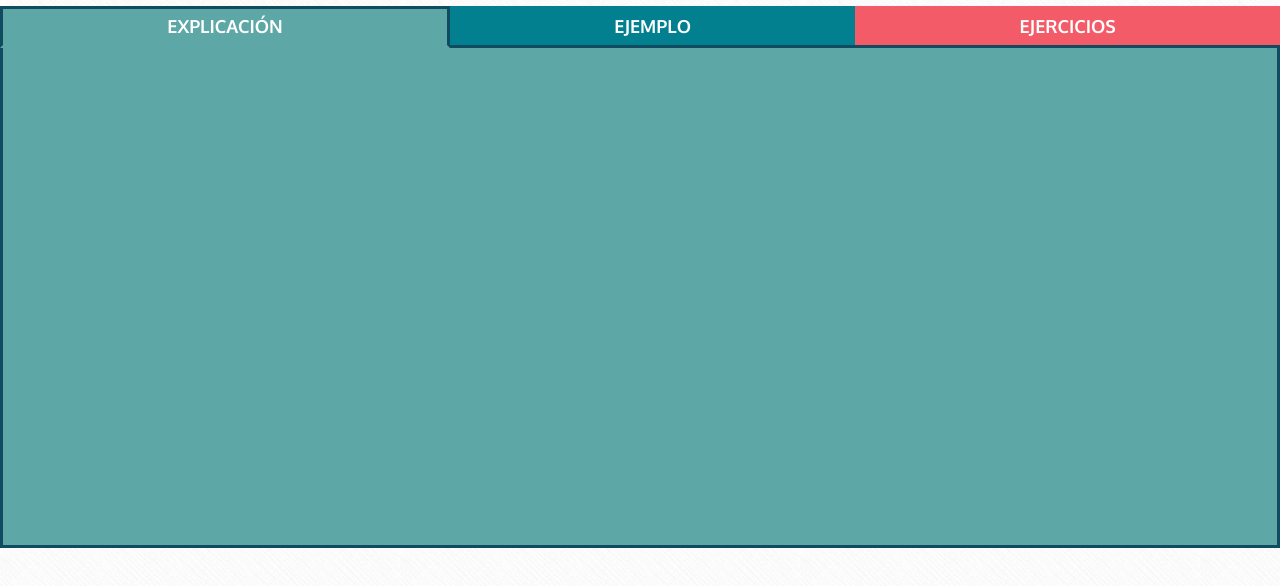
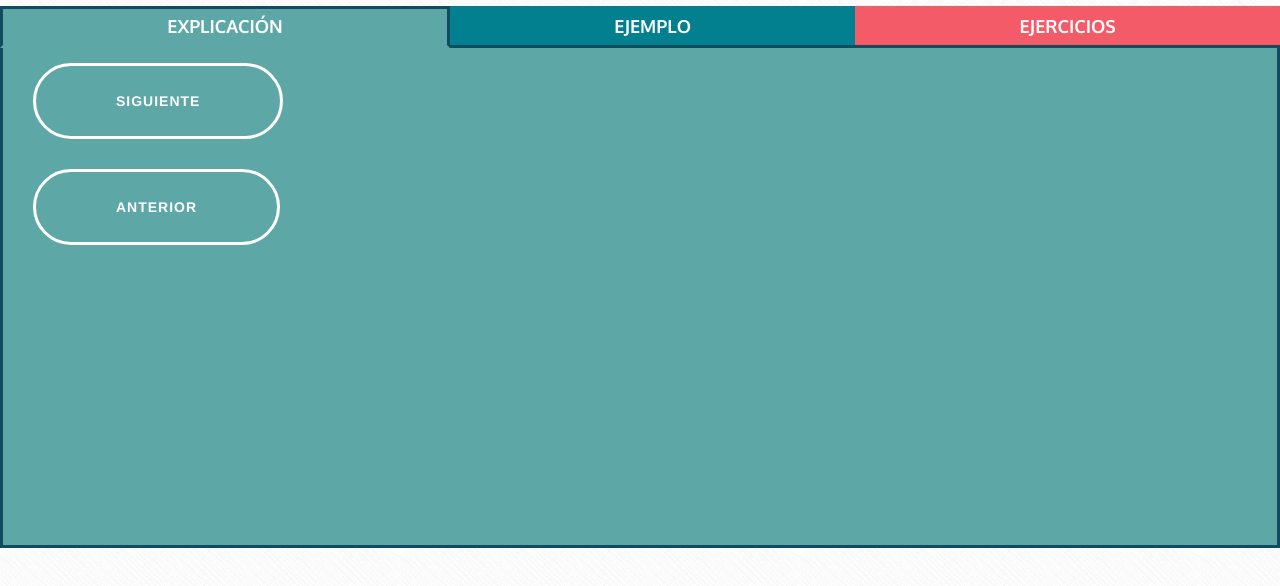
Before and after one commit to yossely/Aplicacion-Web-Para-el-Autoaprendizaje-Basico-de-Lenguaje-C, a website: page dist/main.html in a window 1280 px wide. Shown: the part 102-688 px from the top of the page. Drawn offline with Linux system fonts and the light colour scheme; files whose address does not match are found by name.

Commit message:
Creados los botones 'Siguiente' y 'Anterior' para navegar en la explicación

```diff
--- a/source/sass/_variables.scss
+++ b/source/sass/_variables.scss
@@ -20,6 +20,16 @@
 	src: url('../fonts/Source_Sans_Pro/SourceSansPro-Semibold.ttf');
 }
 
+@font-face {
+	font-family: 'fontawesome';
+	src:url('../fonts/font-awesome/FontAwesome.otf');
+	src:url('../fonts/font-awesome/fontawesome-webfont.eot?#iefix') format('embedded-opentype'),
+		url('../fonts/font-awesome/fontawesome-webfont.woff') format('woff'),
+		url('../fonts/font-awesome/fontawesome-webfont.ttf') format('truetype'),
+		url('../fonts/font-awesome/fontawesome-webfont.svg#icomoon') format('svg');
+	font-weight: normal;
+	font-style: normal;
+}
 
 /* Color palette */
 $color_1NavyBlue: #114B5F;
--- a/source/sass/styles.scss
+++ b/source/sass/styles.scss
@@ -3,6 +3,7 @@
 
 
 $color_explanation: #5da7a6;
+$color_explanation_darker: #4A8685;
 
 .unit-title {
 	font-family: $font_title;
@@ -18,6 +19,7 @@ $color_explanation: #5da7a6;
 }
 
 
+/* Sections style tabs */
 .nav-justified.sections > li > a,
 .nav-justified.sections > li > a:hover,
 .nav-justified.sections > li > a:focus {
@@ -83,3 +85,114 @@ $color_explanation: #5da7a6;
 		background-color: $color_5Magenta;
 	}
 }
+
+
+/* Buttons 'Next' and 'Previous' inside explanation*/
+
+/* General button style (reset) */
+.btn-explanation {
+	border: none;
+	font-family: inherit;
+	font-size: inherit;
+	color: inherit;
+	background: none;
+	cursor: pointer;
+	padding: 25px 80px;
+	display: inline-block;
+	margin: 15px 30px;
+	text-transform: uppercase;
+	letter-spacing: 1px;
+	font-weight: 700;
+	outline: none;
+	position: relative;
+	-webkit-transition: all 0.3s;
+	-moz-transition: all 0.3s;
+	transition: all 0.3s;
+}
+
+.btn-explanation:after {
+	content: '';
+	position: absolute;
+	z-index: -1;
+	-webkit-transition: all 0.3s;
+	-moz-transition: all 0.3s;
+	transition: all 0.3s;
+}
+
+/* Pseudo elements for icons */
+.btn-explanation:before {
+	font-family: 'fontawesome';
+	speak: none;
+	font-style: normal;
+	font-weight: normal;
+	font-variant: normal;
+	text-transform: none;
+	line-height: 1;
+	position: relative;
+	-webkit-font-smoothing: antialiased;
+}
+
+.icon-arrow-right:before {
+	content: "\f061";
+}
+
+.icon-arrow-left:before {
+	content: "\f060";
+}
+
+/* Button explanation */
+.btn-explanation {
+	border-radius: 50px;
+	border: 3px solid #fff;
+	color: #fff;
+	overflow: hidden;
+}
+
+.btn-explanation:active {
+	border-color: $color_1NavyBlue;
+	color: $color_1NavyBlue;
+}
+
+.btn-explanation:hover {
+	background: $color_explanation_darker;
+}
+
+.btn-explanation:before {
+	position: absolute;
+	height: 100%;
+	font-size: 125%;
+	line-height: 3.5;
+	color: #fff;
+	-webkit-transition: all 0.3s;
+	-moz-transition: all 0.3s;
+	transition: all 0.3s;
+}
+
+.btn-explanation:active:before {
+	color: $color_1NavyBlue;
+}
+
+
+/* Button -next */
+.btn-explanation-next:before {
+	left: 70%;
+	opacity: 0;
+	top: 0;
+}
+
+.btn-explanation-next:hover:before {
+	left: 80%;
+	opacity: 1;
+}
+
+/* Button -previous */
+.btn-explanation-previous:before {
+	left: 30%;
+	opacity: 0;
+	top: 0;
+}
+
+.btn-explanation-previous:hover:before {
+	left: 10%;
+	opacity: 1;
+}
```
Also changed, not shown: dist/assets/css/home.css, dist/assets/css/niveles.css, dist/assets/css/styles.css, dist/main.html, 3 other files.
